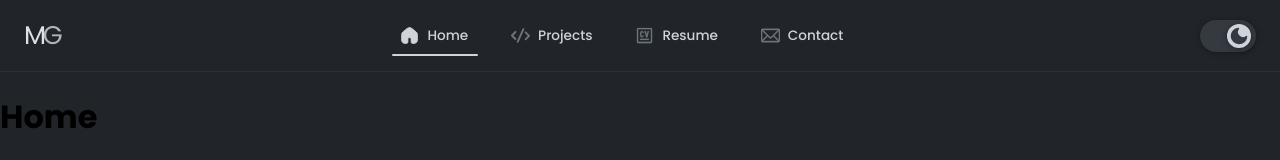
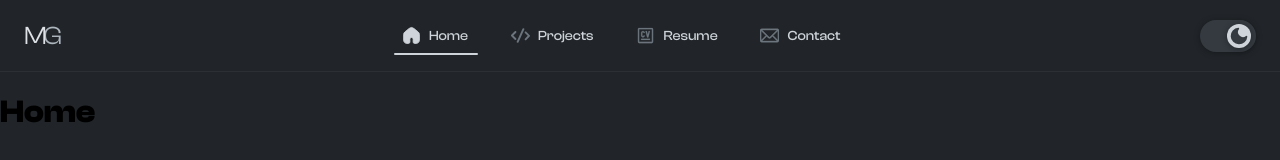
Before and after one commit to michaelgreenl/e-portfolio, a Vue app: page /#home in a window 1280 px wide. Shown: the top 160 px of the page. Built offline with nearby package versions, Linux system fonts and the light colour scheme; a web font is replaced by a local one.

Commit message:
refactor: color variable edit and swapped primary and secondary font-stacks

```diff
--- a/src/assets/styles/_variables.scss
+++ b/src/assets/styles/_variables.scss
@@ -2,26 +2,26 @@
 
 // ---------- FONTS ----------
 $primary-font-stack:
-    'Poppins',
+    'ClashDisplay',
     -apple-system,
-    BlinkMacSystemFont,
+    blinkmacsystemfont,
     'Segoe UI',
-    Roboto,
+    roboto,
     'Helvetica Neue',
-    Arial,
+    arial,
     sans-serif,
     'Apple Color Emoji',
     'Segoe UI Emoji',
     'Segoe UI Symbol';
 
 $secondary-font-stack:
-    'Michroma',
+    'Poppins',
     -apple-system,
-    BlinkMacSystemFont,
+    blinkmacsystemfont,
     'Segoe UI',
-    Roboto,
+    roboto,
     'Helvetica Neue',
-    Arial,
+    arial,
     sans-serif,
     'Apple Color Emoji',
     'Segoe UI Emoji',
@@ -31,7 +31,7 @@ $secondary-font-stack:
 // GLOBAL
 :root {
     // Grayscale palette
-    --color-white: #ffffff;
+    --color-white: #fff;
     --color-gray1: #f8f9fa;
     --color-gray2: #e9ecef;
     --color-gray3: #dee2e6;
@@ -41,16 +41,16 @@ $secondary-font-stack:
     --color-gray7: #495057;
     --color-gray8: #343a40;
     --color-gray9: #212529;
-    --color-black: #000000;
+    --color-black: #000;
 }
 
 // LIGHT-MODE
 [data-theme='light'] {
     // Primary
     --color-primary: #6b8f9e;
-    // #7a9ba8
     --color-primary-light: #a0b0b8;
     --color-primary-dark: #5a6a70;
+    --color-primary-darker: #3d505c;
 
     // Accent
     --color-accent: var(--color-gray4);
@@ -62,9 +62,9 @@ $secondary-font-stack:
     --color-bg-secondary: var(--color-primary);
 
     // Text
-    --color-text-primary: var(--color-primary-dark);
-    --color-text-secondary: var(--color-gray7);
-    --color-text-muted: var(--color-gray6);
+    --color-text-primary: var(--color-gray7);
+    --color-text-secondary: var(--color-gray6);
+    --color-text-muted: var(--color-gray5);
 }
 
 // DARK-MODE
@@ -104,6 +104,7 @@ $color-black: var(--color-black);
 $color-primary: var(--color-primary);
 $color-primary-light: var(--color-primary-light);
 $color-primary-dark: var(--color-primary-dark);
+$color-primary-darker: var(--color-primary-darker);
 
 $color-accent: var(--color-accent);
 $color-accent-light: var(--color-accent-light);
```
